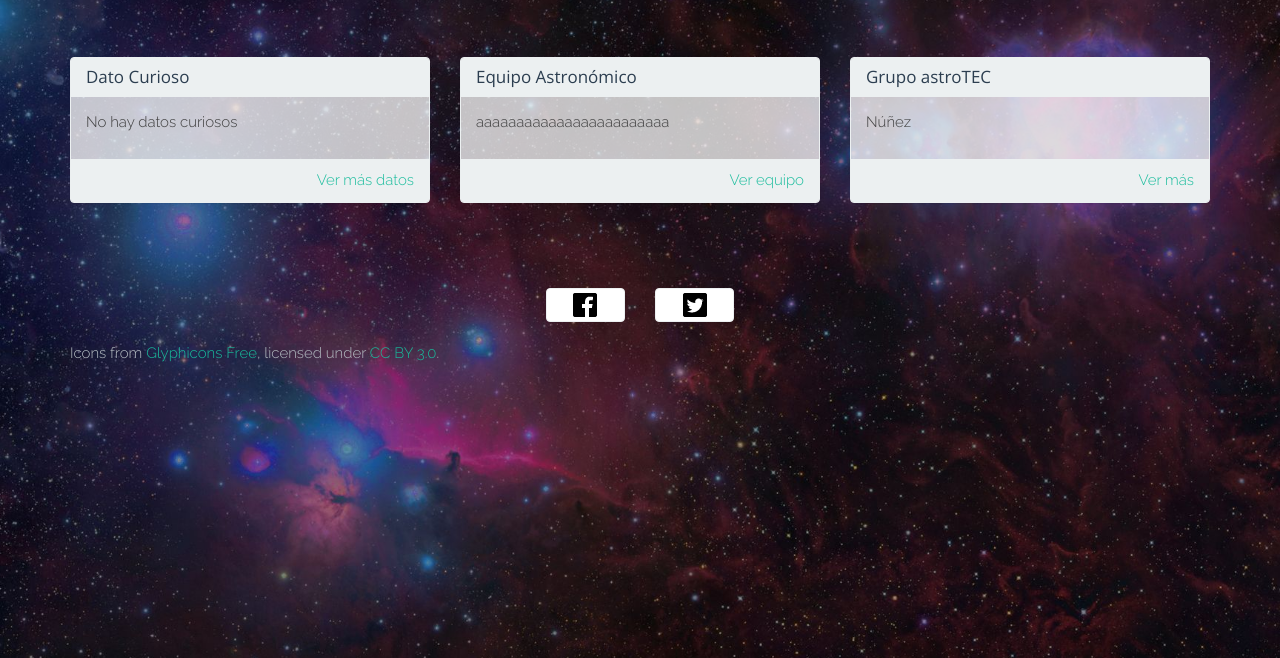
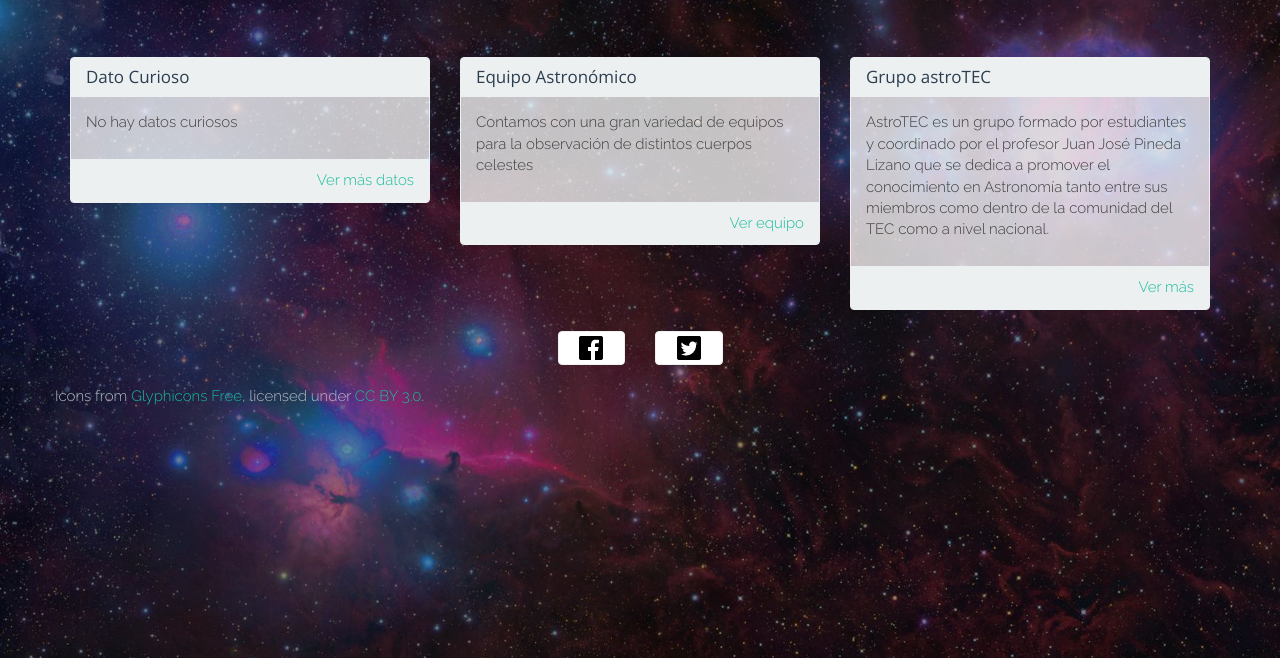
Before and after one commit to lmadrigalcr/astroTEC, a PHP site: page / in a window 1280 px wide. Shown: the part 86-744 px from the top of the page. Run offline with PHP 8.4, Linux system fonts and the light colour scheme; data that the repository does not hold is empty.

Commit message:
Index fix
Scroll bar fix

```diff
--- a/html/index.php
+++ b/html/index.php
@@ -46,7 +46,7 @@
 					</div>
 					<div class="panel-body">
 						<p>
-							aaaaaaaaaaaaaaaaaaaaaaaa
+							Contamos con una gran variedad de equipos para la observación de distintos cuerpos celestes
 						</p>
 					</div>
 					<div class="panel-footer rigth-alig">
@@ -61,7 +61,7 @@
 					</div>
 					<div class="panel-body">
 						<p>
-							<?php $test="Núñez" ; echo $test; ?>
+							AstroTEC es un grupo formado por estudiantes y coordinado por el profesor Juan José Pineda Lizano que se dedica a promover el conocimiento en Astronomía tanto entre sus miembros como dentro de la comunidad del TEC como a nivel nacional.
 						</p>
 					</div>
 					<div class="panel-footer rigth-alig">
@@ -71,7 +71,7 @@
 			</div>
 		</div>
 	</div>
-	<footer class="footer">
+	<div class="container footer-bottom">
 		<div class="row">
 			<div class="col-sm-1 col-sm-offset-5">
 				<a href="https://www.facebook.com/AstroTEC.ITCR" class="thumbnail">
@@ -84,7 +84,7 @@
 				</a>
 			</div>
 		</div>
-		<div class="container">
+		<div class="row">
 			<p class="text-muted">Icons from <a href="http://glyphicons.com">Glyphicons Free</a>, licensed under
 			<a href="http://creativecommons.org/licenses/by/3.0/">CC BY 3.0</a>.
 			<?php
@@ -94,7 +94,7 @@
 			?>
 			</p>
 		</div>
-	</footer>
+	</div>
 	<script type="text/javascript" src="js/vendor/jquery-2.1.4.min.js"></script>
 	<script type="text/javascript" src="js/vendor/bootstrap.min.js"></script>
 	<script type="text/javascript" src="js/main.js"></script>
```
Also changed, not shown: sql/delete.sql (added, +17 -0 lines), sql/fill.sql (+1 -19 lines).
